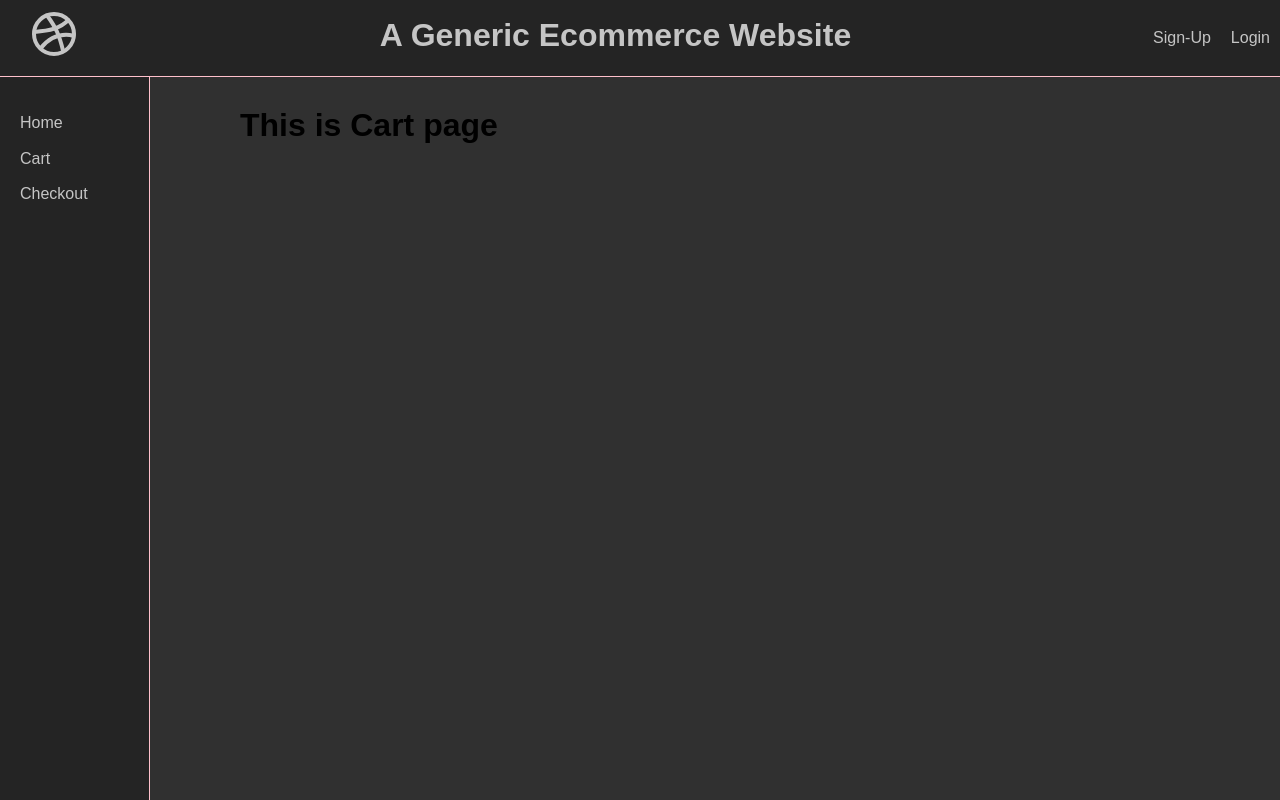
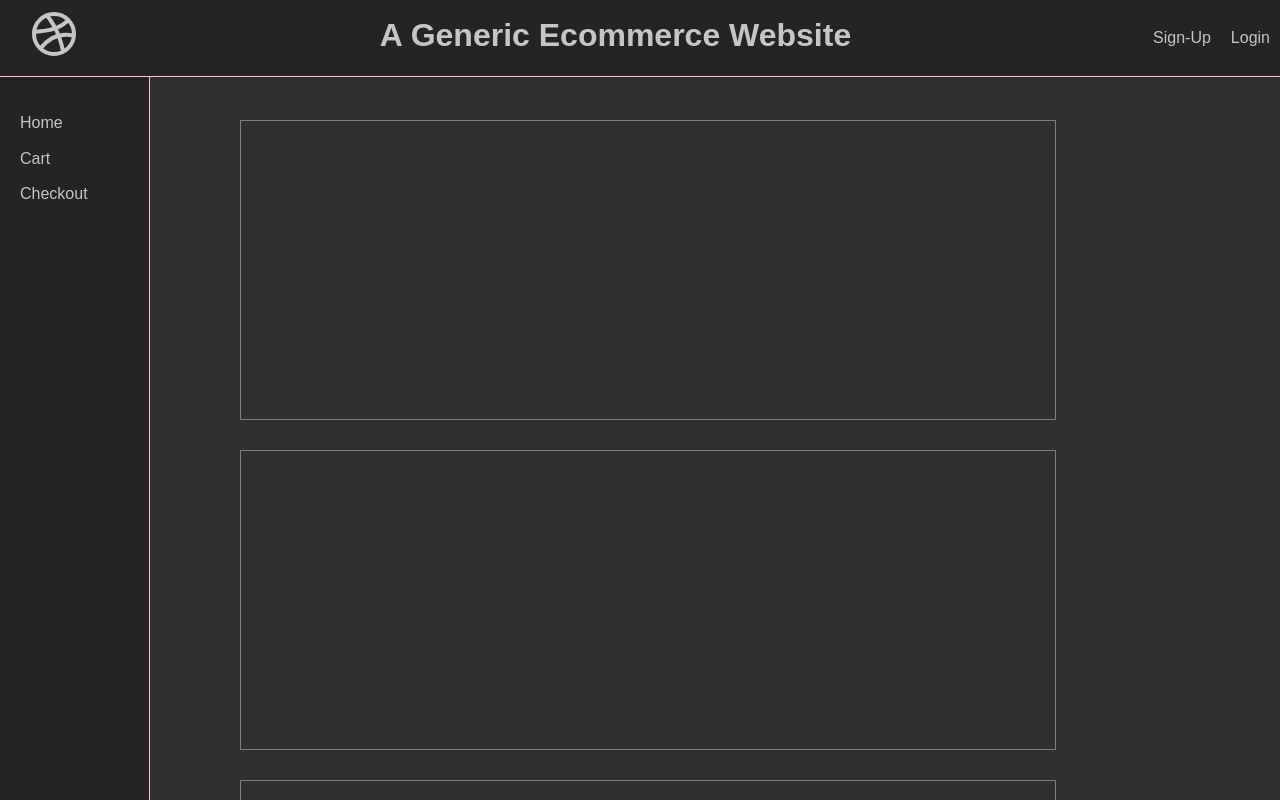
Before and after one commit to Nagul75/Shopping-Cart, a React (Vite) app in the folder Shopping-Cart/: page /cart in a window 1280 px wide. Shown: the top 800 px of the page. Built offline with nearby package versions, Linux system fonts and the light colour scheme.

Commit message:
Add Cart Layout

```diff
--- a/Shopping-Cart/src/Components/Cart.jsx
+++ b/Shopping-Cart/src/Components/Cart.jsx
@@ -1,7 +1,14 @@
+import CartItem from "./CartItem"
+import "../Styles/Cart.css"
+
 export default function Cart() {
     return(
         <>
-            <h1>This is Cart page</h1>
+            <div className="cart-container">
+                <CartItem/>
+                <CartItem/>
+                <CartItem/>
+            </div>
         </>
     )
 }
--- /dev/null
+++ b/Shopping-Cart/src/Components/CartItem.jsx
@@ -0,0 +1,9 @@
+import "../Styles/CartItem.css"
+
+export default function CartItem() {
+    return (
+        <div className="cart-item">
+
+        </div>
+    )
+}
--- /dev/null
+++ b/Shopping-Cart/src/Styles/Cart.css
@@ -0,0 +1,7 @@
+.cart-container {
+    display: flex;
+    flex-direction: column;
+    align-items: flex-start;
+    gap: 30px;
+    padding-top: 20px;
+}
--- /dev/null
+++ b/Shopping-Cart/src/Styles/CartItem.css
@@ -0,0 +1,5 @@
+.cart-item {
+    width: 80%;
+    height: 300px;
+    border: 1px solid gray;
+}
```
